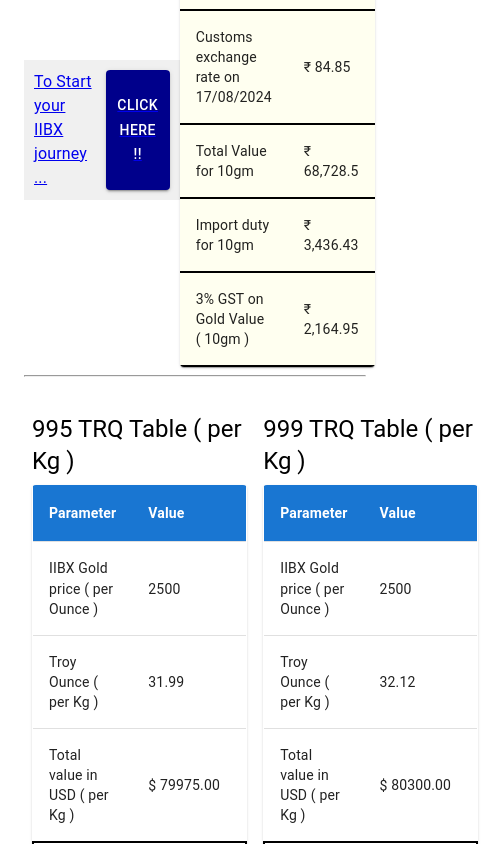
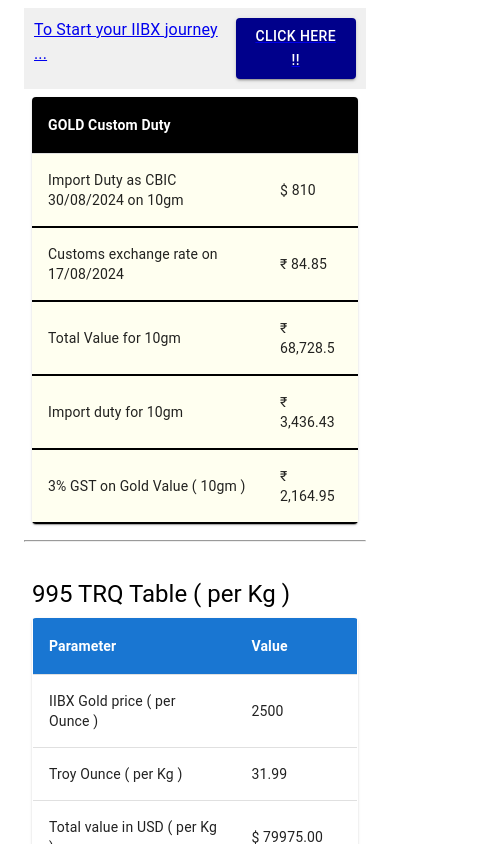
Before and after one commit to SSV0726/RATHI, a Next.js app: page / in a window 390 px wide. Shown: the part 438-1282 px from the top of the page, 486 px wide, since content can reach past the window. Built offline with nearby package versions, Linux system fonts and the light colour scheme.

Commit message:
mobile friendly

```diff
--- a/src/app/page.js
+++ b/src/app/page.js
@@ -6,7 +6,7 @@
 import React, { useState, useEffect } from 'react';
 import logo from '../../public/logo.webp'; // Adjust the path as needed
 
-import { Container, Box, Button, TextField, Typography, Table, Switch, FormControlLabel , TableBody, TableCell, TableContainer, TableHead, TableRow, Paper } from '@mui/material';
+import { Container, Box, Grid2, Button, TextField, Typography, Table, Switch, FormControlLabel , TableBody, TableCell, TableContainer, TableHead, TableRow, Paper } from '@mui/material';
 
 const fetcher = (url) => fetch(url).then((res) => res.json());
 
@@ -119,7 +119,7 @@
         <br/>
 
         <Box display="flex" justifyContent="space-between">
-          <Typography variant="h4" gutterBottom> &nbsp; IIBX Gold Price Calculator</Typography>
+          <Typography variant="h4" gutterBottom> IIBX Gold Price Calculator</Typography>
           <Link href="https://www.anandrathigiftcity.com" passHref>
             <Image
               src={logo}
@@ -133,8 +133,8 @@
       </Box>
 
       <hr></hr>
-      <Box display="flex" justifyContent="space-between">
-          <Box>
+      <Grid2 container>
+        <Box>
             <Box flex={4} p={1}>
               <TextField
                 label="IIBX Gold Price"
@@ -191,7 +191,7 @@
             </Box>
         </Box>
 
-        <Box display="flex" justifyContent="space-between">
+        <Box flex={1} p={1}>
           <TableContainer component={Paper}>
             <Table>
               <TableHead>
@@ -236,12 +236,12 @@
             </Table>
           </TableContainer>
         </Box>
-      </Box>
+      </Grid2>
       <hr></hr>
 
 
       <br></br>
-      <Box display="flex" justifyContent="space-between">
+      <Grid2 container>
         <Box flex={1} p={1}>
           <Typography variant="h5" gutterBottom>995 TRQ Table ( per Kg ) </Typography>
           <TableContainer component={Paper}>
@@ -439,7 +439,7 @@
             </Table>
           </TableContainer>
         </Box>
-      </Box>
+      </Grid2>
 
       <Box display="flex" alignItems="center" sx={{ backgroundColor: '#f0f0f0', padding: '10px' }}>
         <Link href="https://www.anandrathigiftcity.com/contact-us.php" passHref>
```
